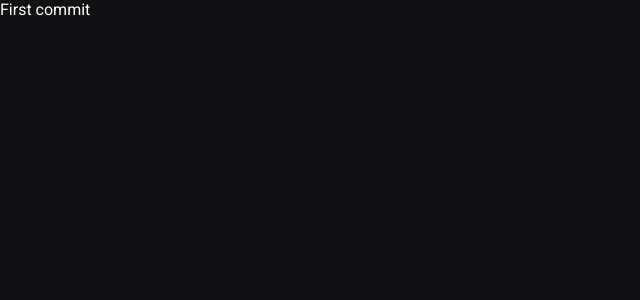
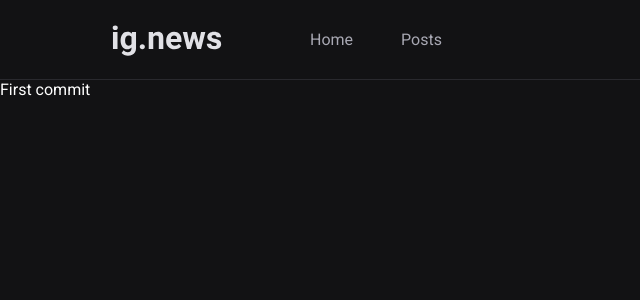
Before and after one commit to diebraga/ig.news, a Next.js app in the folder ig.news/: page / in a window 1280 px wide. Shown: the top 300 px of the page, without its empty margins (0-640 px from the left). Built offline with nearby package versions, Linux system fonts and the light colour scheme.

Commit message:
header component and styles

```diff
--- /dev/null
+++ b/ig.news/components/Header.tsx
@@ -0,0 +1,20 @@
+import Link from 'next/link'
+import styles from '../styles/header.module.scss'
+
+export function Header() {
+  return (
+    <header className={styles.headerContainer}>
+      <div className={styles.headerContent}>
+        <img src="logo.svg" alt="logo"/>
+        <nav>
+          <Link href="/">
+            <a>Home</a>
+          </Link>
+          <Link href="/posts">
+            <a>Posts</a>
+          </Link>
+        </nav>
+      </div>
+    </header>
+  )
+}
--- a/ig.news/pages/_app.tsx
+++ b/ig.news/pages/_app.tsx
@@ -1,8 +1,14 @@
 import { AppProps } from 'next/app'
+import { Header } from '../components/Header'
 import '../styles/global.scss'
 
 function MyApp({ Component, pageProps }: AppProps) {
-  return <Component {...pageProps} />
+  return (
+    <>
+      <Header />
+      <Component {...pageProps} />
+    </>
+  )
 }
 
 export default MyApp
--- /dev/null
+++ b/ig.news/styles/header.module.scss
@@ -0,0 +1,59 @@
+.headerContainer {
+  height: 5rem;
+  border-bottom: 1px solid var(--gray-800);
+}
+
+.headerContent {
+  max-width: 1120px;
+  height: 5rem;
+  margin: 0 auto;
+  padding: 0 2rem;
+
+  display: flex;
+  align-items: center;
+
+  nav {
+    margin-left: 5rem;
+    height: 5rem;
+
+    a {
+      display: inline-block;
+      position: relative;
+      padding: 0 0.5rem;
+      height: 5rem;
+      line-height: 5rem;
+      color: var(--gray-300);
+      transition: color 0.2s;
+
+      &:hover {
+        color: var(--white);
+        transition: color 0.2s;
+      }
+
+      & + a {
+        margin-left: 2rem;
+      }
+
+      &.active {
+        color: var(--white);
+        font-weight: bold;
+      }
+
+      &.active::after {
+        position: absolute;
+        bottom: 1px;
+        left: 0;
+        content: "";
+
+        height: 3px;
+        border-radius: 3px 3px 0 0;
+        width: 100%;
+        background-color: var(--cyan-500);
+      }
+    }
+  }
+
+  button {
+    margin-left: auto;
+  }
+}
```
Also changed, not shown: ig.news/public/avatar.svg (added), ig.news/public/logo.svg (added).
